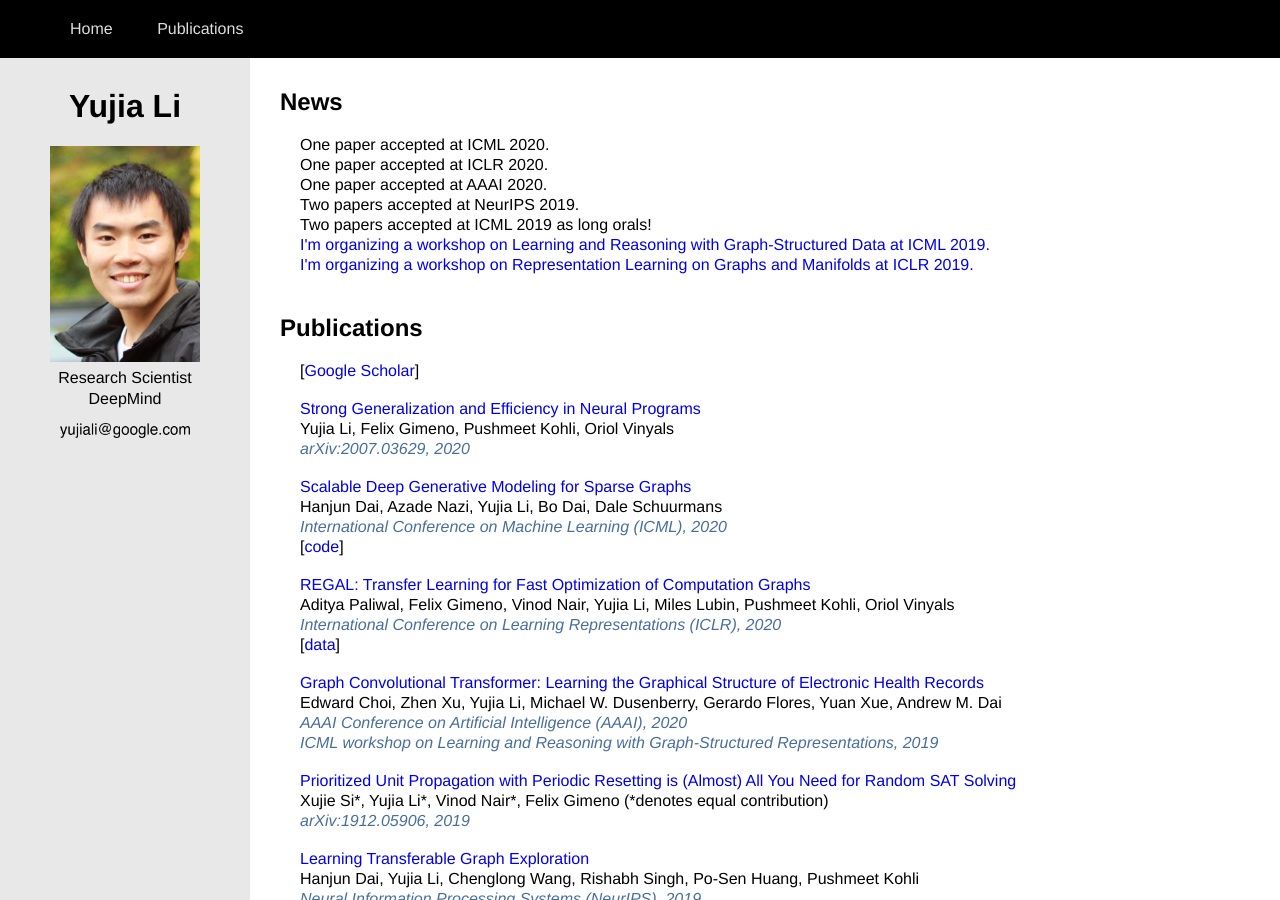
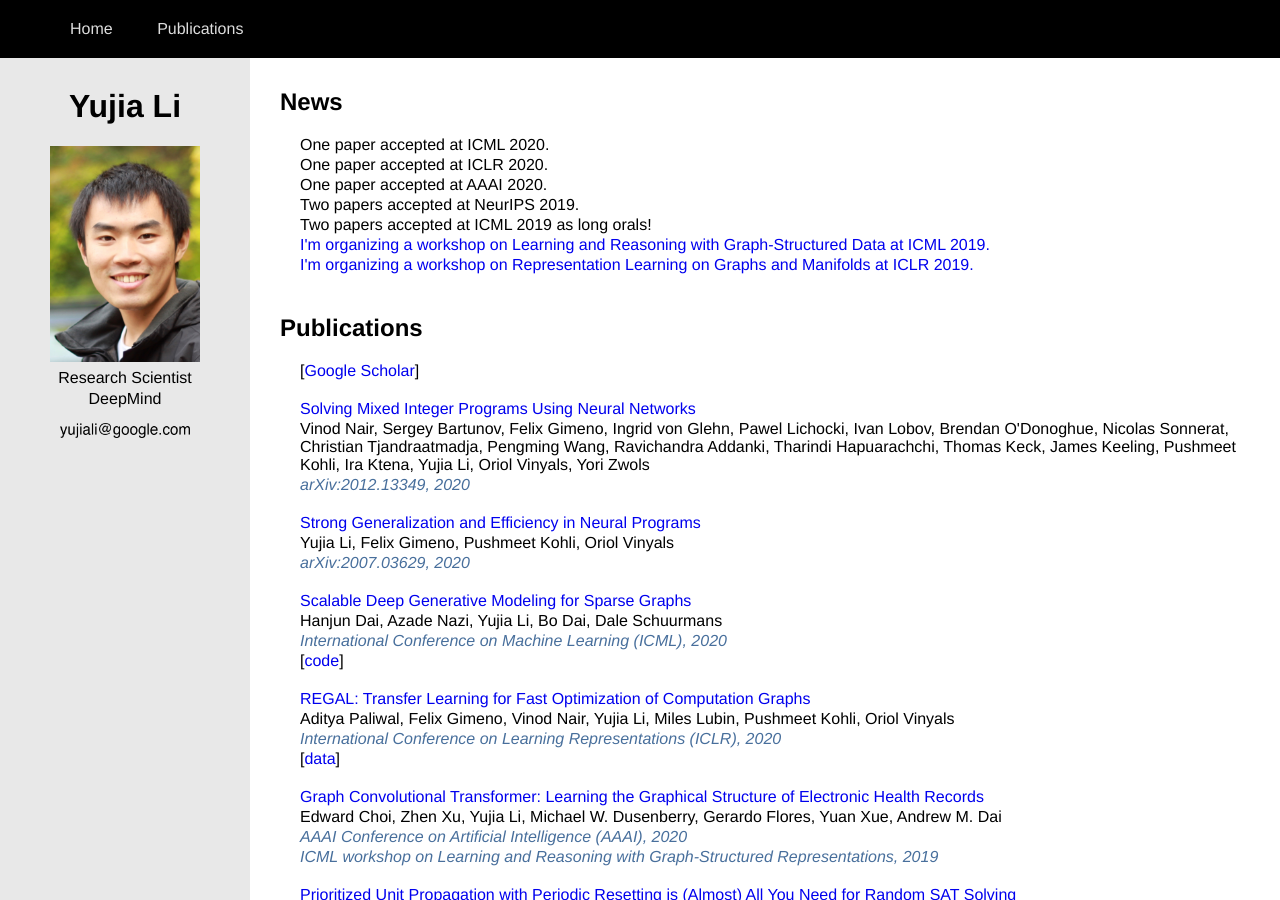
Before and after one commit to yujiali/yujiali.github.io, a Jekyll site: the page built from index.html, in a window 1280 px wide and 900 px high. Built offline with Jekyll 4.4.1, drawn with Linux system fonts in a browser that asks for light colours.

Commit message:
update paper list

```diff
--- a/_data/papers.yml
+++ b/_data/papers.yml
@@ -1,5 +1,31 @@
 # Note: some symbols in a YAML file have special meanings, like `:` and `-`.
 # Make sure to enclose strings that contain these symbols in quotes.
+
+- title: Solving Mixed Integer Programs Using Neural Networks
+  authors:
+    - Vinod Nair
+    - Sergey Bartunov
+    - Felix Gimeno
+    - Ingrid von Glehn
+    - Pawel Lichocki
+    - Ivan Lobov
+    - Brendan O'Donoghue
+    - Nicolas Sonnerat
+    - Christian Tjandraatmadja
+    - Pengming Wang
+    - Ravichandra Addanki
+    - Tharindi Hapuarachchi
+    - Thomas Keck
+    - James Keeling
+    - Pushmeet Kohli
+    - Ira Ktena
+    - Yujia Li
+    - Oriol Vinyals
+    - Yori Zwols
+  venues:
+    - name: arXiv:2012.13349
+      year: 2020
+  url: https://arxiv.org/abs/2012.13349
 
 - title: Strong Generalization and Efficiency in Neural Programs
   authors:
```
